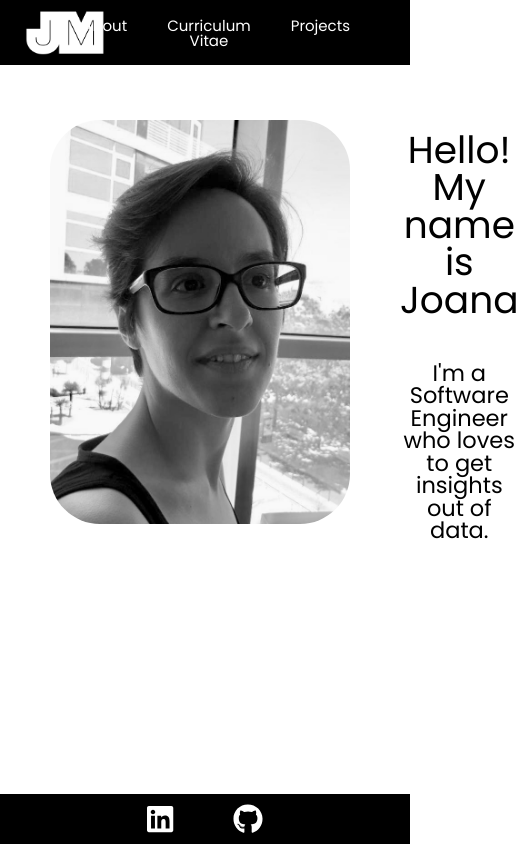
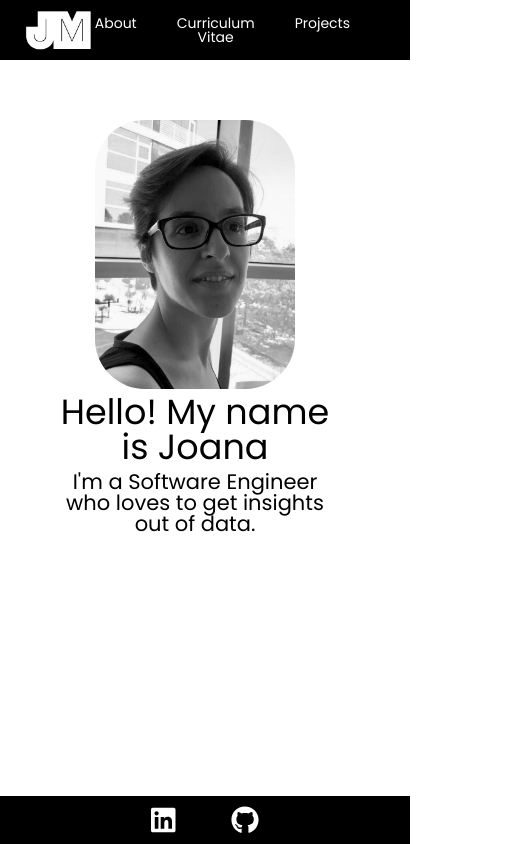
Before and after one commit to jssm/portfolio, a React (Create React App) app: page / in a window 390 px wide. Shown: the whole page, 519 px wide, since content can reach past the window. Built offline with nearby package versions, Linux system fonts and the light colour scheme.

Commit message:
Simplified About layout to fit better to mobile devices

```diff
--- a/src/components/About/About.css
+++ b/src/components/About/About.css
@@ -1,40 +1,16 @@
-.rounded-corners {
+.my-photo {
   border-radius: 50px;
+  width: 200px;
 }
 
-.header-grid-container {
+.header-container {
   margin: 50px;
-  display: grid;
-  grid-template-columns: 300px auto;
-  grid-template-rows: 50% 50%;
-  grid-column-gap: 50px;
-  grid-row-gap: 15px;
-}
-
-.header-grid-photo {
-  grid-column-start: 1;
-  grid-column-end: 2;
-  grid-row-start: 1;
-  grid-row-end: 3;
-}
-
-.header-grid-hello {
-  grid-column-start: 2;
-  grid-column-end: 3;
-  grid-row-start: 1;
-  grid-row-end: 2;
-}
-
-.header-grid-description {
-  grid-column-start: 2;
-  grid-column-end: 3;
-  grid-row-start: 2;
-  grid-row-end: 3;
+  display: flex;
+  flex-direction: column;
+  justify-content: center;
+  align-items: center;
 }
 
 .header-text {
-  display: flex;
-  justify-content: center;
-  align-items: center;
   text-align: center;
 }
--- a/src/components/About/About.js
+++ b/src/components/About/About.js
@@ -8,17 +8,14 @@ import photo_image from "../../images/photo.jpeg";
 
 function Header() {
   return (
-    <div className="header-grid-container">
-      <img
-        src={photo_image}
-        width="100%"
-        className="header-grid-photo rounded-corners"
-        alt="JM"
-      />
-      <h2 className="header-grid-hello header-text">Hello! My name is Joana</h2>
-      <h4 className="header-grid-description header-text">
-        I'm a Software Engineer who loves to get insights out of data.
-      </h4>
+    <div className="header-container">
+      <img src={photo_image} className="my-photo" alt="JM" />
+      <div className="header-text">
+        <h2 className="header-grid-hello">Hello! My name is Joana</h2>
+        <h4 className="header-grid-description">
+          I'm a Software Engineer who loves to get insights out of data.
+        </h4>
+      </div>
     </div>
   );
 }
--- a/src/components/App/App.css
+++ b/src/components/App/App.css
@@ -10,52 +10,47 @@ body {
 
 @media only screen and (max-width: 560px) {
   html {
-    font-size: 15px;
+    font-size: 14px;
   }
 }
 
-/* App Styles */
-
-.App {
-}
-
 h1 {
-  padding: 0.66rem 0;
+  padding: 0.33rem 0;
   font-family: "Poppins", sans-serif;
   font-size: 3rem;
   color: #000;
 }
 
 h2 {
-  padding: 0.66rem 0;
+  padding: 0.33rem 0;
   font-family: "Poppins", sans-serif;
   font-size: 2.5rem;
   color: #000;
 }
 
 h3 {
-  padding: 0.66rem 0;
+  padding: 0.2rem 0;
   font-family: "Poppins", sans-serif;
   font-size: 2rem;
   color: #000;
 }
 
 h4 {
-  padding: 0.66rem 0;
+  padding: 0.2rem 0;
   font-family: "Poppins", sans-serif;
   font-size: 1.5rem;
   color: #000;
 }
 
 h5 {
-  padding: 0.66rem 0;
+  padding: 0.1rem 0;
   font-family: "Poppins", sans-serif;
   font-size: 1.25rem;
   color: #000;
 }
 
 h6 {
-  padding: 0.66rem 0;
+  padding: 0.1rem 0;
   font-family: "Poppins", sans-serif;
   font-size: 1.1rem;
   color: #000;
--- a/src/components/NavBar/NavBar.css
+++ b/src/components/NavBar/NavBar.css
@@ -24,6 +24,6 @@
 
 .logo {
   padding-left: 15px;
-  width: 80px;
-  height: 45px;
+  width: 67px;
+  height: 40px;
 }
```
